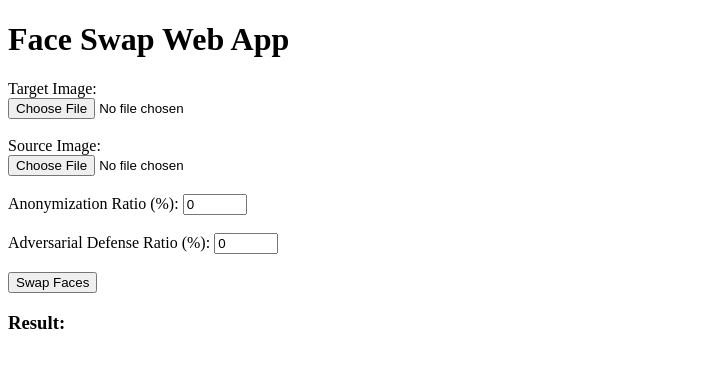
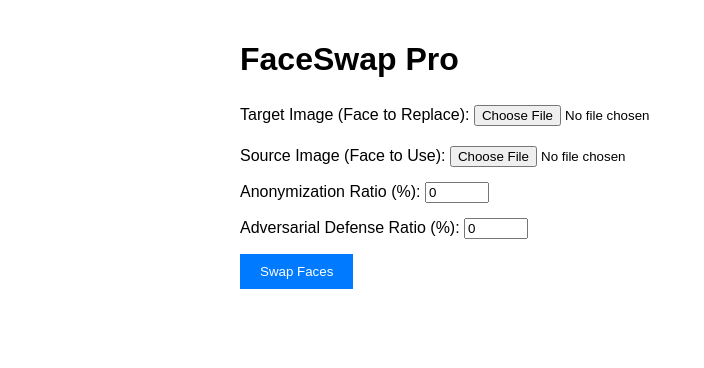
Before and after one commit to alibnna/face-swap-web, a plain HTML site: page index.html in a window 1280 px wide. Shown: the whole page, without its empty margins (0-704 px from the left). Drawn offline with Linux system fonts and the light colour scheme.

Commit message:
Update index.html

```diff
--- a/index.html
+++ b/index.html
@@ -2,27 +2,49 @@
 <html lang="en">
 <head>
   <meta charset="UTF-8">
-  <title>FaceDancer Swap</title>
-  <script type="module" src="script.js"></script>
+  <meta http-equiv="Content-Security-Policy" content="default-src * self blob: data: gap:; style-src * self 'unsafe-inline' blob: data: gap:; script-src * 'self' 'unsafe-eval' 'unsafe-inline' blob: data: gap:; object-src * 'self' blob: data: gap:; img-src * self 'unsafe-inline' blob: data: gap:; connect-src * self 'unsafe-inline' blob: data: gap:; frame-src * self blob: data: gap:;">
+  <title>FaceSwap Pro</title>
+  <style>
+    body { font-family: Arial, sans-serif; max-width: 800px; margin: 0 auto; padding: 20px; }
+    .input-group { margin-bottom: 15px; }
+    input[type="file"] { margin-top: 5px; }
+    #loading { display: none; color: blue; margin: 10px 0; }
+    #resultImg { max-width: 100%; margin-top: 20px; border: 1px solid #ddd; }
+    button { padding: 10px 20px; background: #007bff; color: white; border: none; cursor: pointer; }
+    button:disabled { background: #cccccc; }
+  </style>
 </head>
 <body>
-  <h1>Face Swap Web App</h1>
+  <h1>FaceSwap Pro</h1>
 
-  <label>Target Image:</label><br>
-  <input type="file" id="targetInput"><br><br>
+  <div class="input-group">
+    <label>Target Image (Face to Replace):</label>
+    <input type="file" id="targetInput" accept="image/*">
+  </div>
 
-  <label>Source Image:</label><br>
-  <input type="file" id="sourceInput"><br><br>
+  <div class="input-group">
+    <label>Source Image (Face to Use):</label>
+    <input type="file" id="sourceInput" accept="image/*">
+  </div>
 
-  <label>Anonymization Ratio (%):</label>
-  <input type="number" id="anonInput" value="0" min="0" max="100"><br><br>
+  <div class="input-group">
+    <label>Anonymization Ratio (%):</label>
+    <input type="number" id="anonInput" value="0" min="0" max="100">
+  </div>
 
-  <label>Adversarial Defense Ratio (%):</label>
-  <input type="number" id="advInput" value="0" min="0" max="100"><br><br>
+  <div class="input-group">
+    <label>Adversarial Defense Ratio (%):</label>
+    <input type="number" id="advInput" value="0" min="0" max="100">
+  </div>
 
+  <div id="loading">Processing... Please wait</div>
   <button id="swapBtn">Swap Faces</button>
 
-  <h3>Result:</h3>
-  <img id="resultImg" style="max-width: 400px; display: none;">
+  <div id="resultSection" style="display: none;">
+    <h3>Result:</h3>
+    <img id="resultImg">
+  </div>
+
+  <script type="module" src="script.js"></script>
 </body>
 </html>
```
